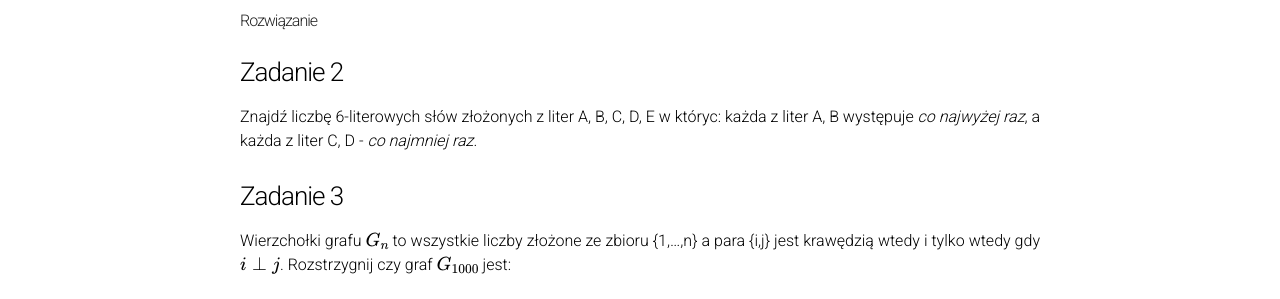
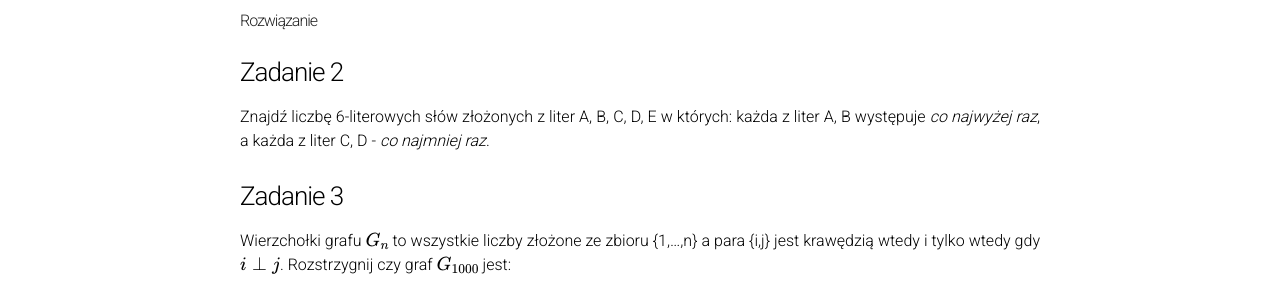
Before and after one commit to wakacjezmd/wakacjezmd.github.io, a Jekyll site: the page built from _solutions/2014/2014-egzamin-1.md, in a window 1280 px wide. Shown: the part 371-670 px from the top of the page. Built offline with Jekyll 4.4.1, drawn with Linux system fonts in a browser that asks for light colours; nearby versions of some CDN libraries; Markdown is read by kramdown in place of the engine named in the settings; formulas are drawn with MathJax 3; some of the changed lines change nothing that is shown.

Commit message:
Poprawiona literówka

```diff
--- a/_solutions/2014/2014-egzamin-1.md
+++ b/_solutions/2014/2014-egzamin-1.md
@@ -43,7 +43,7 @@ dla \\(n, m > 0\\)
 </div>
 ###Zadanie 2
 Znajdź liczbę 6-literowych słów złożonych z liter A, B, C, D, E w
-któryc: każda z liter A, B występuje _co najwyżej raz_, a każda z liter
+których: każda z liter A, B występuje _co najwyżej raz_, a każda z liter
 C, D - _co najmniej raz_.
 
 ###Zadanie 3
@@ -73,13 +73,13 @@ b) hamiltonowski
      usunięcie k wierzchołków spowoduje jego rozpadnięcie się na co
      najwyżej k składowych. </p>
 
-     <p>Mamy dokładnie 499 wierzchołków z liczb parzystych i zdecydowanie
-     mniej wierzchołków nieparzystych (bo wiele spośród nich to liczby
-     pierwsze). Po usunięciu wierzchołków nieparzystych których jest
+     <p>Mamy dokładnie 499 wierzchołków etykietowanych liczbami parzystymi i
+     zdecydowanie mniej wierzchołków nieparzystych (bo wiele spośród nich to
+     liczby pierwsze). Po usunięciu wierzchołków nieparzystych których jest
      mniej niż 499 w grafie zostaje 499 wierzchołków parzystych które są
      izolowane gdyż w ich rozkładzie na czynniki pierwsze jest 2.</p>
 
-     <p> Zatem nasz graf rozpadł się na 499 składowych i z przytoczonego
+     <p> Zatem nasz graf rozpadł się na 499 składowych i na mocy przytoczonego
      twierdzenia nie może być hamiltonowski. </p>
   </div>
 </div>
```
